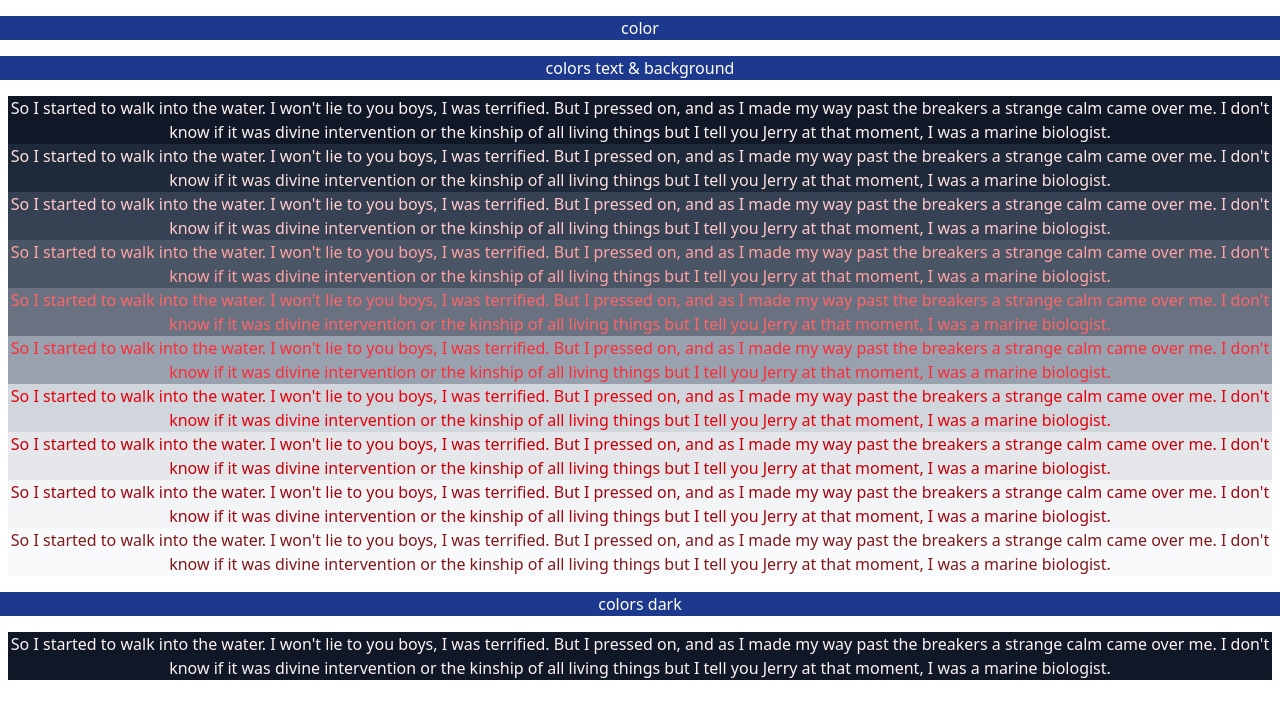
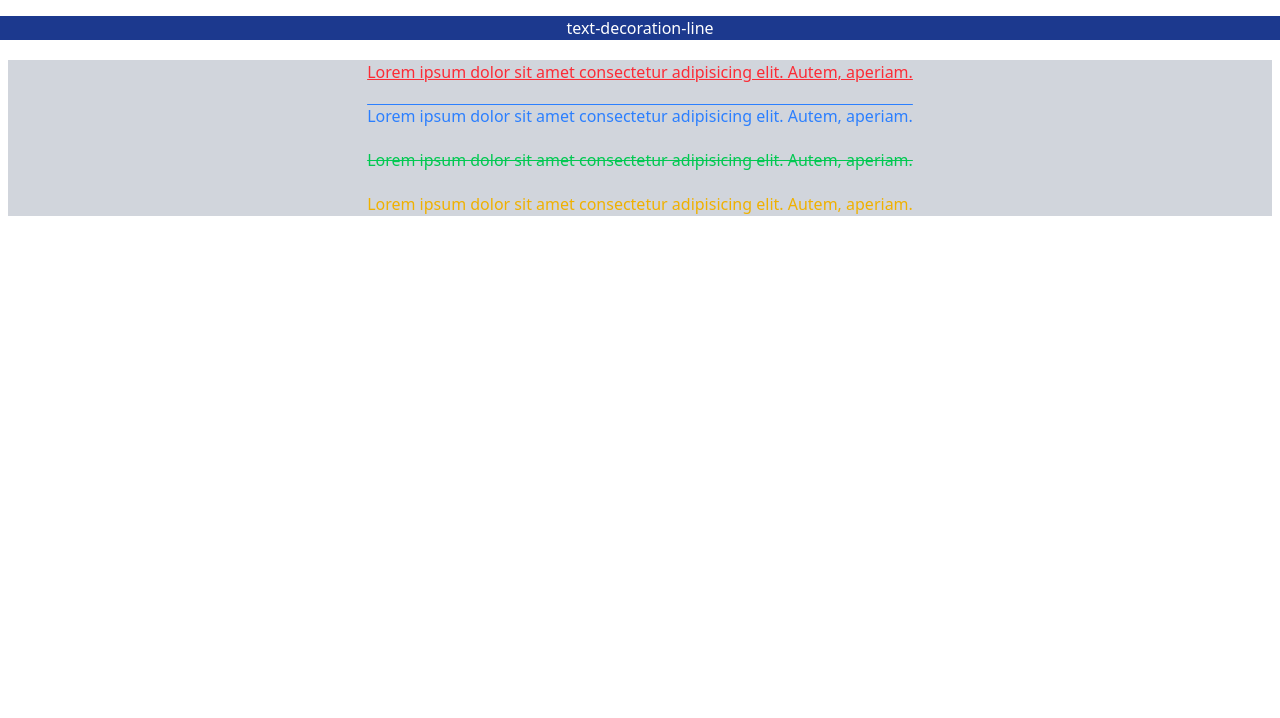
Before and after one commit to AmirTaki/tailwind-toturial-react-vite, a React (Vite) app: page / in a window 1280 px wide. Shown: the top 718 px of the page. Built offline with nearby package versions, Linux system fonts and the light colour scheme.

Commit message:
text-decoration-line

```diff
--- a/src/App.jsx
+++ b/src/App.jsx
@@ -5,9 +5,9 @@ function App() {
 
     <>
       <h1 className='bg-blue-900  text-white my-4 text-center'></h1>
-      <h1 className='bg-blue-900  text-white my-4 text-center'>color </h1>
+      <h1 className='bg-blue-900  text-white my-4 text-center'>text-decoration-line </h1>
 
-      <h1 className='bg-blue-900  text-white my-4 text-center'>colors text & background</h1>
+      {/* <h1 className='bg-blue-900  text-white my-4 text-center'>colors text & background</h1>
       <div className="  text-center  bg-gray-300  justify-center gap-4 mx-2 ">
         <p className='text-red-50 bg-gray-900'>So I started to walk into the water. I won't lie to you boys, I was terrified. But I pressed on, and as I made my way past the breakers a strange calm came over me. I don't know if it was divine intervention or the kinship of all living things but I tell you Jerry at that moment, I was a marine biologist.</p>
         <p className='text-red-100 bg-gray-800'>So I started to walk into the water. I won't lie to you boys, I was terrified. But I pressed on, and as I made my way past the breakers a strange calm came over me. I don't know if it was divine intervention or the kinship of all living things but I tell you Jerry at that moment, I was a marine biologist.</p>
@@ -20,12 +20,18 @@ function App() {
         <p className='text-red-800 bg-gray-100'>So I started to walk into the water. I won't lie to you boys, I was terrified. But I pressed on, and as I made my way past the breakers a strange calm came over me. I don't know if it was divine intervention or the kinship of all living things but I tell you Jerry at that moment, I was a marine biologist.</p>
         <p className='text-red-900 bg-gray-50'>So I started to walk into the water. I won't lie to you boys, I was terrified. But I pressed on, and as I made my way past the breakers a strange calm came over me. I don't know if it was divine intervention or the kinship of all living things but I tell you Jerry at that moment, I was a marine biologist.</p>
       </div>
+    */}
+
+      <h1 className='bg-blue-900  text-white my-4 text-center'></h1>
+      <div className="  text-center  bg-gray-300  justify-center gap-4 mx-2 ">
+          <p className='text-red-500 underline my-5'>Lorem ipsum dolor sit amet consectetur adipisicing elit. Autem, aperiam.</p>
+          <p className='text-blue-500 overline my-5'>Lorem ipsum dolor sit amet consectetur adipisicing elit. Autem, aperiam.</p>
+          <p className='text-green-500 line-through my-5'>Lorem ipsum dolor sit amet consectetur adipisicing elit. Autem, aperiam.</p>
+          <p className='text-yellow-500 no-underline my-5'>Lorem ipsum dolor sit amet consectetur adipisicing elit. Autem, aperiam.</p>
+
+      </div>
 
 
-      <h1 className='bg-blue-900  text-white my-4 text-center'>colors dark</h1>
-      <div data-theme="dark" className="  text-center  bg-gray-300  justify-center gap-4 mx-2 ">
-        <p className='dark:text-red-50 dark:bg-gray-900   text-blue-500 bg-white'>So I started to walk into the water. I won't lie to you boys, I was terrified. But I pressed on, and as I made my way past the breakers a strange calm came over me. I don't know if it was divine intervention or the kinship of all living things but I tell you Jerry at that moment, I was a marine biologist.</p>
-      </div>
 
 
 
```
